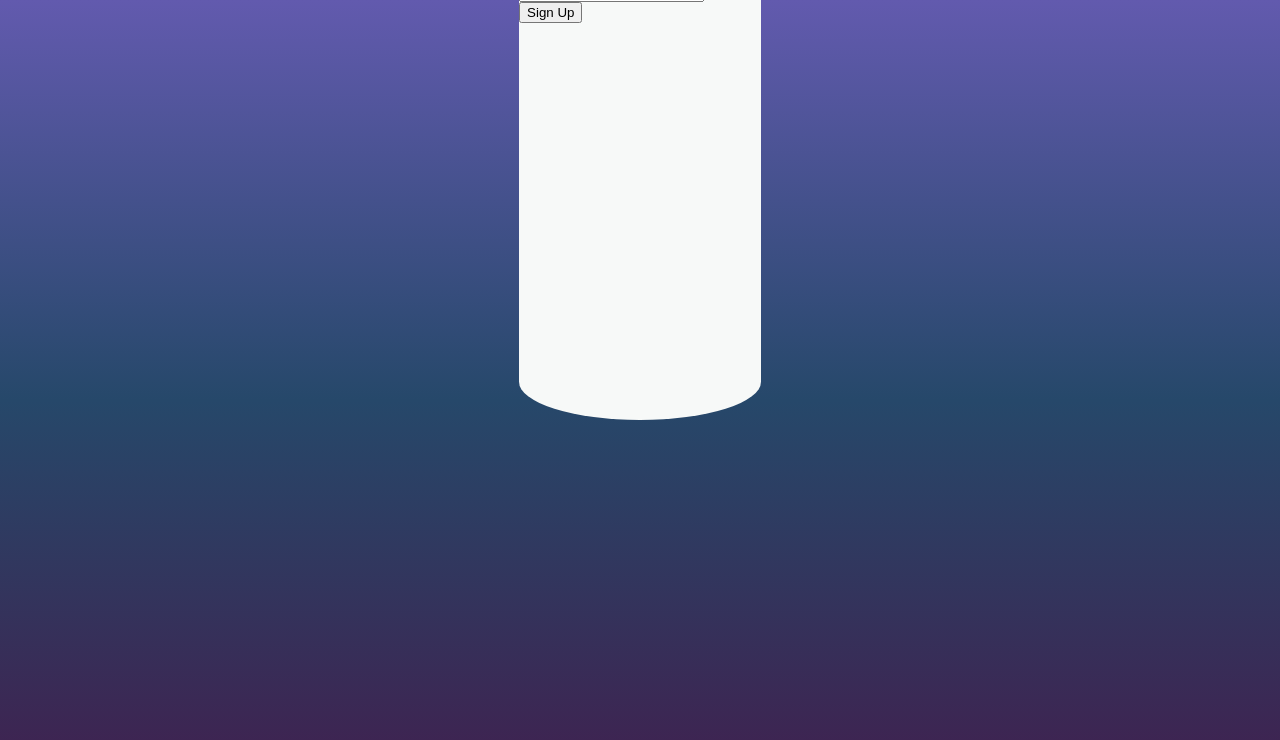
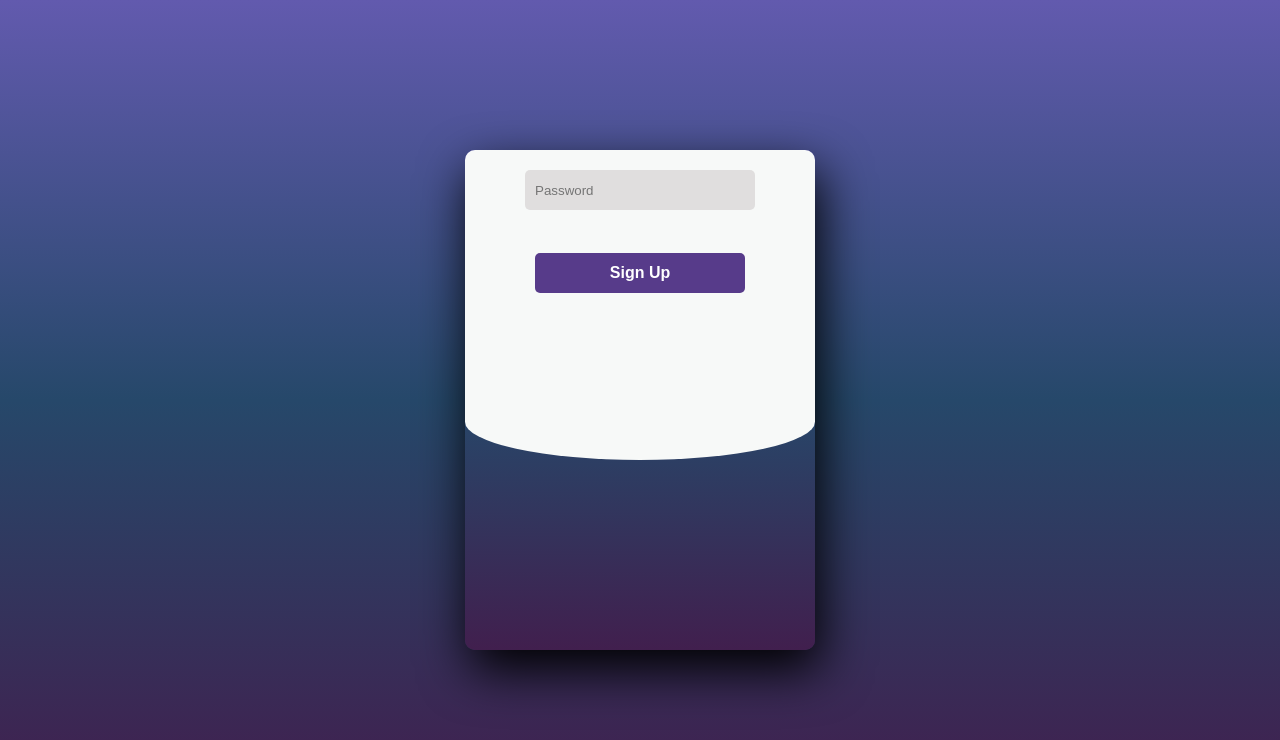
Before and after one commit to Mendi-Apss/forgettableProject, a React (Create React App) app in the folder frontend/: page / in a window 1280 px wide. Shown: the top 740 px of the page. Built offline with nearby package versions, Linux system fonts and the light colour scheme.

Commit message:
clean end order app style

```diff
--- a/frontend/src/stylesheet/app.css
+++ b/frontend/src/stylesheet/app.css
@@ -1,15 +1,68 @@
-#app {
-width: 100%;
-height: 200%;
+label {
+	font-size: 2.3em;
+	justify-content: center;
+	display: flex;
+	margin: 60px;
+	font-weight: bold;
+	cursor: pointer;
+	transition: .5s ease-in-out;
+	position: relative;
+	top: 10px
 }
 
-#login-component {
-	right: 50%;
-	top: 10px;
+button {
+	width: 60%;
+	height: 40px;
+	margin: 10px auto;
+	justify-content: center;
+	display: block;
+	color: #fff;
+	background: #573b8a;
+	font-size: 1em;
+	font-weight: bold;
+	margin-top: 20px;
+	outline: none;
+	border: none;
+	border-radius: 5px;
+	transition: .2s ease-in;
+	cursor: pointer;
 }
 
-#sign-up-component{
-	right: 50%;
-	top: 10px;
+input {
+	width: 60%;
+	height: 20px;
+	background: #e0dede;
+	justify-content: center;
+	display: flex;
+	margin: 5px auto;
+	padding: 10px;
+	border: none;
+	outline: none;
+	border-radius: 5px;
+}
 
+
+#app {
+	width: 350px;
+	height: 500px;
+	background: linear-gradient(to bottom, #625aae, #26486a, #411f4e);
+	overflow: hidden;
+	border-radius: 10px;
+	box-shadow: 5px 20px 50px #000;
 }
+
+#login-sign-up-form:checked~.login label {
+	transform: scale(1);
+}
+
+#login-sign-up-form {
+	display: none;
+}
+
+#login-sign-up-form:checked~.sign-up {
+	transform: translateY(-500px);
+}
+
+#login-sign-up-form:checked~.login label {
+	transform: scale(.6);
+}
```
